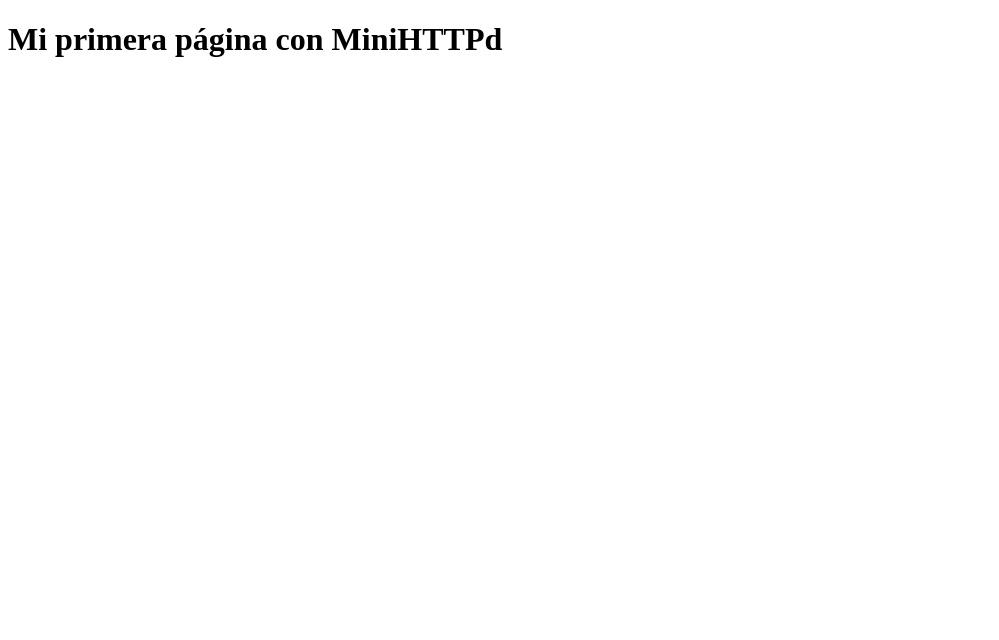
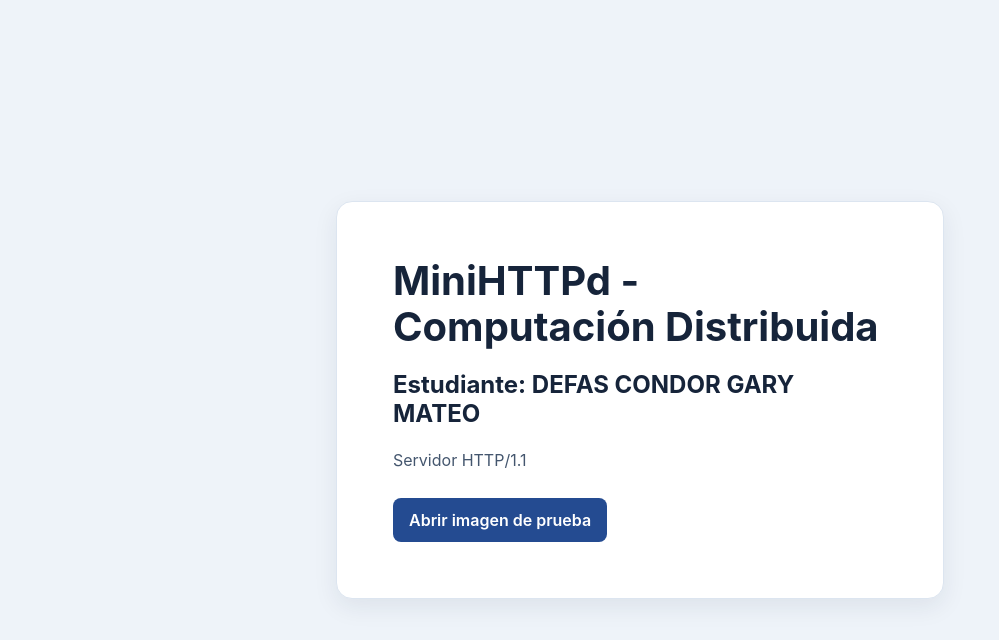
Before and after one commit to GarySnail505/minihttpd_garydefas, a plain HTML site: page www/index.html in a window 1280 px wide. Shown: the whole page, without its empty margins (0-999 px from the left). Drawn offline with Linux system fonts and the light colour scheme.

Commit message:
feat: agregar README, index.html y style.css con estructura y estilos básicos para el servidor MiniHTTPd

```diff
--- a/www/index.html
+++ b/www/index.html
@@ -1,6 +1,17 @@
 <!doctype html>
 <html lang="es">
-<meta charset="utf-8">
-<title>MiniHTTPd</title>
-<h1>Mi primera página con MiniHTTPd</h1>
+<head>
+    <meta charset="utf-8">
+    <meta name="viewport" content="width=device-width, initial-scale=1">
+    <title>MiniHTTPd</title>
+    <link rel="stylesheet" href="style.css">
+</head>
+<body>
+    <main>
+        <h1>MiniHTTPd - Computación Distribuida</h1>
+        <h2>Estudiante: DEFAS CONDOR GARY MATEO</h2>
+        <p>Servidor HTTP/1.1</p>
+        <a href="image.png">Abrir imagen de prueba</a>
+    </main>
+</body>
 </html>
--- a/www/style.css
+++ b/www/style.css
@@ -0,0 +1,57 @@
+:root {
+    font-family: Inter, system-ui, sans-serif;
+    color: #16243a;
+    background: #eef3f9;
+}
+
+* {
+    box-sizing: border-box;
+}
+
+body {
+    display: grid;
+    min-height: 100vh;
+    margin: 0;
+    padding: 1.25rem;
+    place-items: center;
+}
+
+main {
+    width: min(100%, 38rem);
+    padding: clamp(1.5rem, 6vw, 3.5rem);
+    background: #fff;
+    border: 1px solid #dce5f0;
+    border-radius: 1rem;
+    box-shadow: 0 0.5rem 1.5rem rgb(22 36 58 / 8%);
+}
+
+h1 {
+    margin: 0;
+    font-size: clamp(1.75rem, 5vw, 2.5rem);
+    line-height: 1.15;
+}
+
+p {
+    margin: 1rem 0 1.5rem;
+    color: #44566e;
+    line-height: 1.6;
+}
+
+a {
+    display: inline-block;
+    padding: 0.75rem 1rem;
+    color: #fff;
+    background: #244b91;
+    border-radius: 0.5rem;
+    font-weight: 600;
+    text-decoration: none;
+}
+
+a:hover {
+    background: #19376e;
+}
+
+a:focus-visible {
+    outline: 2px solid #244b91;
+    outline-offset: 3px;
+}
```
Also changed, not shown: 1 other file.
